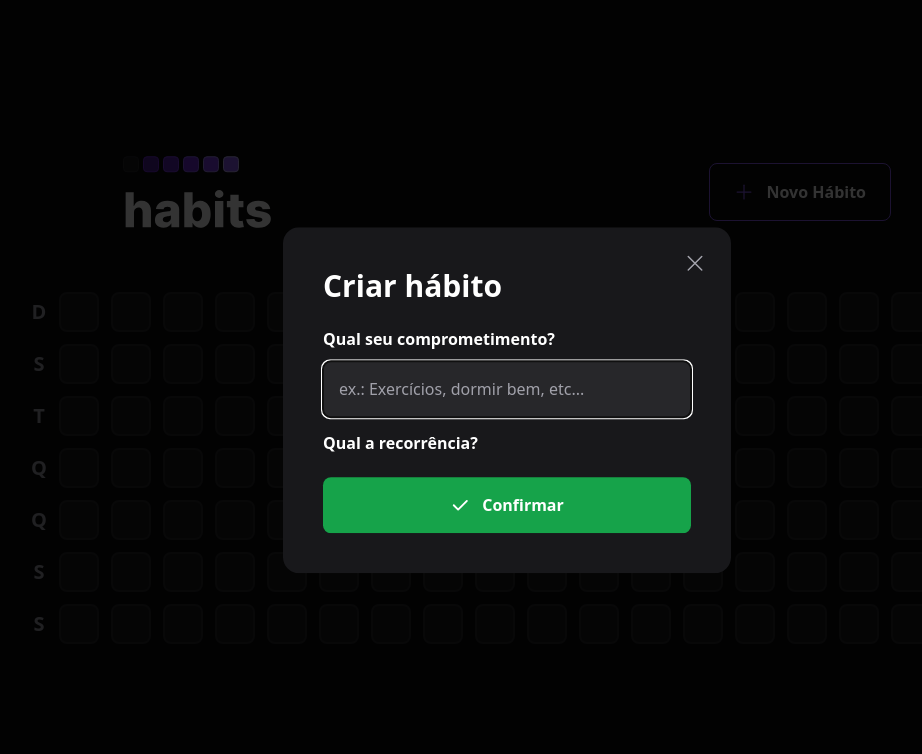
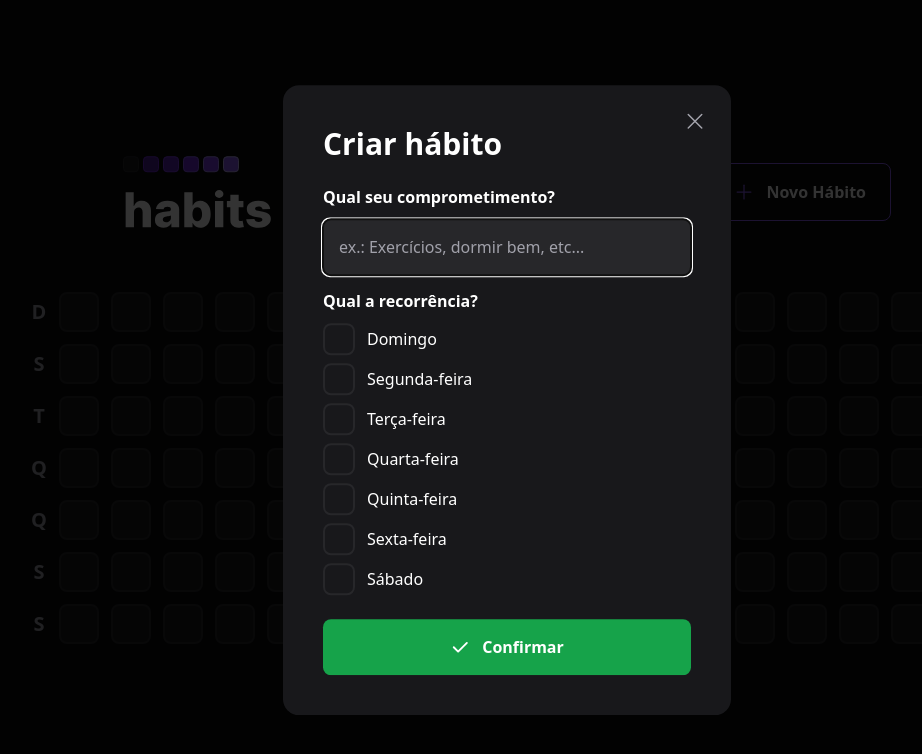
Before and after one commit to gabenasci/habit-tracker, a React (Vite) app in the folder web/: page / in a window 1280 px wide. Both pictures are taken after a click on the button "Novo Hábito". Shown: the top 754 px of the page, without its empty margins (133-1055 px from the left). Built offline with nearby package versions, Linux system fonts and the light colour scheme; no server answers.

Commit message:
Integração com backend

```diff
--- a/web/package.json
+++ b/web/package.json
@@ -12,6 +12,7 @@
     "@radix-ui/react-checkbox": "^1.0.3",
     "@radix-ui/react-dialog": "^1.0.3",
     "@radix-ui/react-popover": "^1.0.5",
+    "axios": "^1.4.0",
     "clsx": "^1.2.1",
     "dayjs": "^1.11.7",
     "phosphor-react": "^1.4.1",
--- a/web/src/App.tsx
+++ b/web/src/App.tsx
@@ -1,4 +1,5 @@
 import './styles/global.css'
+import './lib/dayjs'
 import { Header } from './components/Header'
 
 // import { Habit } from "./components/Habit"
--- a/web/src/components/HabitDay.tsx
+++ b/web/src/components/HabitDay.tsx
@@ -3,14 +3,19 @@
 import clsx from 'clsx';
 import { ProgressBar } from './ProgressBar';
 import { Check } from 'phosphor-react';
+import dayjs from 'dayjs';
 
 interface HabitDayProps {
-  completed: number
-  amount: number
+  date: Date
+  completed?: number
+  amount?: number
 }
 
-export function HabitDay({ completed, amount }: HabitDayProps) {
-  const completedPercentage = Math.round((completed / amount) * 100)
+export function HabitDay({ completed = 0, amount = 0, date }: HabitDayProps) {
+  const completedPercentage = amount > 0 ? Math.round((completed/amount) * 100) : 0
+
+  const dayAndMonth = dayjs(date).format('DD/MM')
+  const dayOfWeek = dayjs(date).format('dddd')
 
   return (
     <Popover.Root>
@@ -26,8 +31,8 @@
       />
       <Popover.Portal>
         <Popover.Content className="min-w-[320px] p-6 rounded-2xl bg-zinc-900 flex flex-col">
-          <span className="font-semibold text-zinc-400">sexta-feira</span>
-          <span className="mt-1 font-extrabold leading-tight text-3xl">05/05</span>
+          <span className="font-semibold text-zinc-400">{dayOfWeek}</span>
+          <span className="mt-1 font-extrabold leading-tight text-3xl">{dayAndMonth}</span>
 
           <ProgressBar progress={completedPercentage} />
 
@@ -43,6 +48,19 @@
                 Beber 2L de água
               </span>
             </Checkbox.Root>
+
+            <Checkbox.Root className='flex items-center gap-3 group'>
+
+              <div className='h-8 w-8 rounded-lg flex items-center justify-center bg-zinc-900 border-2 border-zinc-800 group-data-[state=checked]:bg-green-500 group-data-[state=checked]:border-green-500'>
+                <Checkbox.Indicator>
+                  <Check size={20} className="text-white" />
+                </Checkbox.Indicator>
+              </div>
+              <span className='font-semibold text-xl text-white leading-tight group-data-[state=checked]:line-through group-data-[state=checked]:text-zinc-400'>
+                Beber 2L de água
+              </span>
+            </Checkbox.Root>
+
           </div>
 
           <Popover.Arrow height={8} width={16} className="fill-zinc-900" />
--- a/web/src/components/NewHabitForm.tsx
+++ b/web/src/components/NewHabitForm.tsx
@@ -1,8 +1,58 @@
 import { Check } from "phosphor-react";
+import * as Checkbox from '@radix-ui/react-checkbox'
+import { FormEvent, useState } from "react";
+import { api } from "../lib/axios";
+
+const availableWeekdays = [
+  'Domingo',
+  'Segunda-feira',
+  'Terça-feira',
+  'Quarta-feira',
+  'Quinta-feira',
+  'Sexta-feira',
+  'Sábado'
+]
+
+
 
 export function NewHabitForm() {
+
+  const [title, setTitle] = useState('')
+  const [weekDays, setWeekDays] = useState<number[]>([])
+
+  async function createNewHabit(event: FormEvent) {
+    event.preventDefault()
+
+    if(!title || weekDays.length === 0) {
+      return
+    }
+
+    await api.post('habits', {
+      title,
+      weekDays
+    })
+
+    setTitle('')
+    setWeekDays([])
+
+    alert('Hábito criado com sucesso!')
+  }
+
+  function handleToggleWeekday(weekday: number) {
+    // percorrer a lista e ver se o dia da semana já está lá dentro
+    if (weekDays.includes(weekday)) {
+      const weekdaysWithRemovedDay = weekDays.filter(day => day !== weekday)
+
+      setWeekDays(weekdaysWithRemovedDay)
+    } else {
+      const weekdaysWithAddedDay = [...weekDays, weekday]
+
+      setWeekDays(weekdaysWithAddedDay)
+    }
+  }
+
   return (
-    <form className="w-full flex flex-col mt-6">
+    <form  onSubmit={createNewHabit} className="w-full flex flex-col mt-6">
       <label htmlFor="title" className="font-semibold leading-tight">
         Qual seu comprometimento?
       </label>
@@ -13,11 +63,37 @@
         placeholder="ex.: Exercícios, dormir bem, etc..."
         className="p-4 rounded-lg mt-3 bg-zinc-800 text-white placeholder:text-zinc-400"
         autoFocus
+        value={title}
+        onChange={event => setTitle(event.target.value)}
       />
 
-      <label className="font-semibold leading-tight mt-4" >
+      <label htmlFor="" className="font-semibold leading-tight mt-4" >
         Qual a recorrência?
       </label>
+
+      <div className="flex flex-col gap-2 mt-3">
+
+        {availableWeekdays.map((weekday, index) => {
+          return(
+            <Checkbox.Root
+              key={weekday}
+              className='flex items-center gap-3 group'
+              checked={weekDays.includes(index)}
+              onCheckedChange={() => handleToggleWeekday(index)}
+            >
+              <div className='h-8 w-8 rounded-lg flex items-center justify-center bg-zinc-900 border-2 border-zinc-800 group-data-[state=checked]:bg-green-500 group-data-[state=checked]:border-green-500'>
+                <Checkbox.Indicator>
+                  <Check size={20} className="text-white" />
+                </Checkbox.Indicator>
+              </div>
+
+              <span className='text-white leading-tight'>
+                {weekday}
+              </span>
+            </Checkbox.Root>
+          )
+        })}
+      </div>
 
       <button type="submit" className="mt-6 rounded-lg p-4 flex items-center justify-center gap-3 font-semibold bg-green-600 hover:bg-green-500">
         <Check size={20} weight="bold" />
--- a/web/src/components/SummaryTable.tsx
+++ b/web/src/components/SummaryTable.tsx
@@ -1,16 +1,33 @@
-const weekdays = ['D', 'S', 'T', 'Q', 'Q', 'S', 'S']
 import { HabitDay } from './HabitDay';
 import { generateRangeFromStartOfYear } from '../utils/generate-range-from-start-of-year';
+import { useEffect, useState } from 'react';
+import { api } from '../lib/axios';
+import dayjs from 'dayjs';
 
+const weekdays = ['D', 'S', 'T', 'Q', 'Q', 'S', 'S']
 
 const summaryDates = generateRangeFromStartOfYear()
 
 const minimumSummaryDates = 18 * 7 // 18 weeks
 const amountOfDaysToFill = minimumSummaryDates - summaryDates.length
 
-console.log(summaryDates)
+type Summary = {
+  id: string;
+  date: string;
+  amount: number;
+  completed: number;
+}[]
 
 export function SummaryTable() {
+  const [summary, setSummary] = useState<Summary>([])
+
+  useEffect(() => {
+    api.get('/summary').then(response => {
+      setSummary(response.data)
+      console.log(response.data)
+    })
+  }, [])
+
   return (
     <div className='flex w-full'>
       <div className='grid grid-rows-7 grid-flow-row gap-3'>
@@ -28,11 +45,16 @@
       </div>
       <div className='grid grid-rows-7 grid-flow-col gap-3'>
         {summaryDates.map(date => {
+          const dayInSummary = summary.find(day => {
+            return dayjs(date).isSame(day.date, 'day')
+          })
+
           return (
             <HabitDay
-              amount={5}
-              completed={Math.round(Math.random() * 5)}
               key={date.toString()}
+              date={date}
+              amount={dayInSummary?.amount}
+              completed={dayInSummary?.completed}
             />
           )
         })}
--- /dev/null
+++ b/web/src/lib/axios.ts
@@ -0,0 +1,5 @@
+import axios from 'axios'
+
+export const api = axios.create({
+  baseURL: 'http://localhost:3003'
+})
--- /dev/null
+++ b/web/src/lib/dayjs.ts
@@ -0,0 +1,4 @@
+import dayjs from 'dayjs'
+import 'dayjs/locale/pt-br'
+
+dayjs.locale('pt-br')
```
Also changed, not shown: 1 other file (tests, documents, lock files or other folders).
